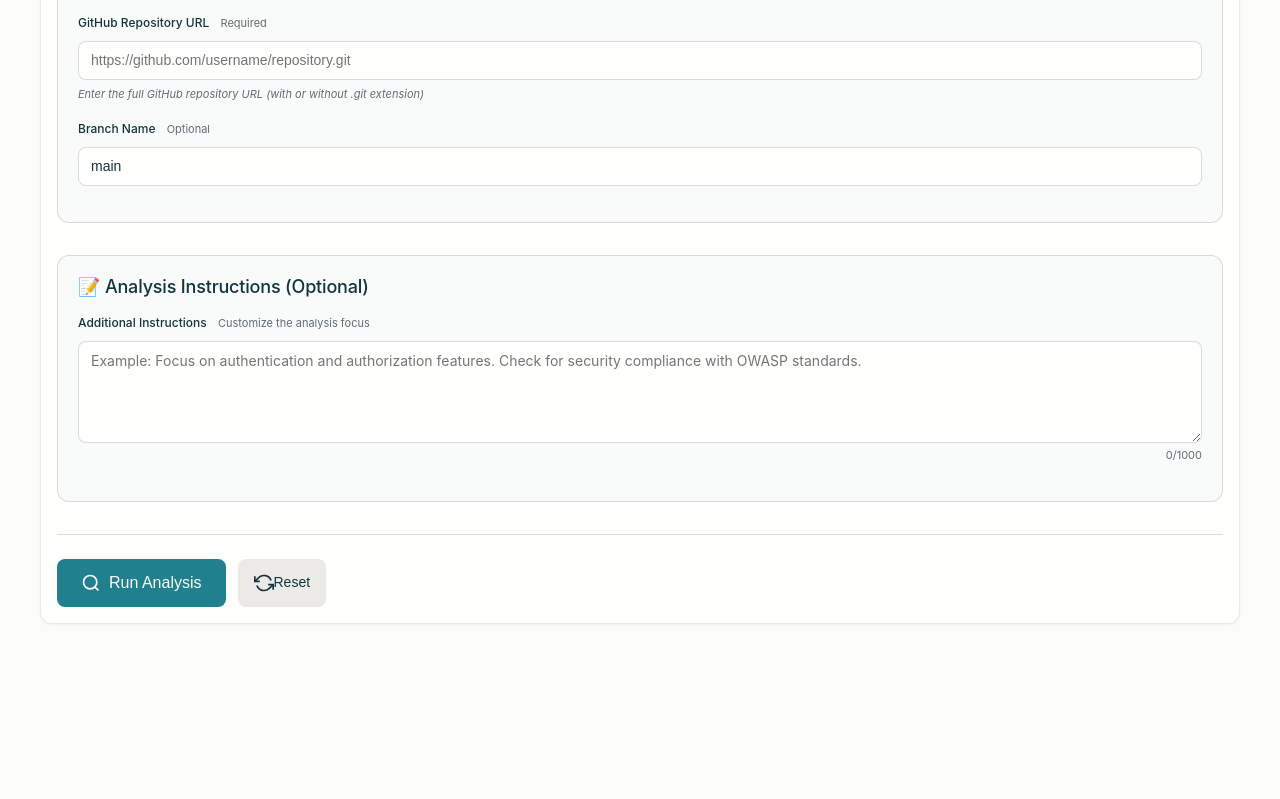
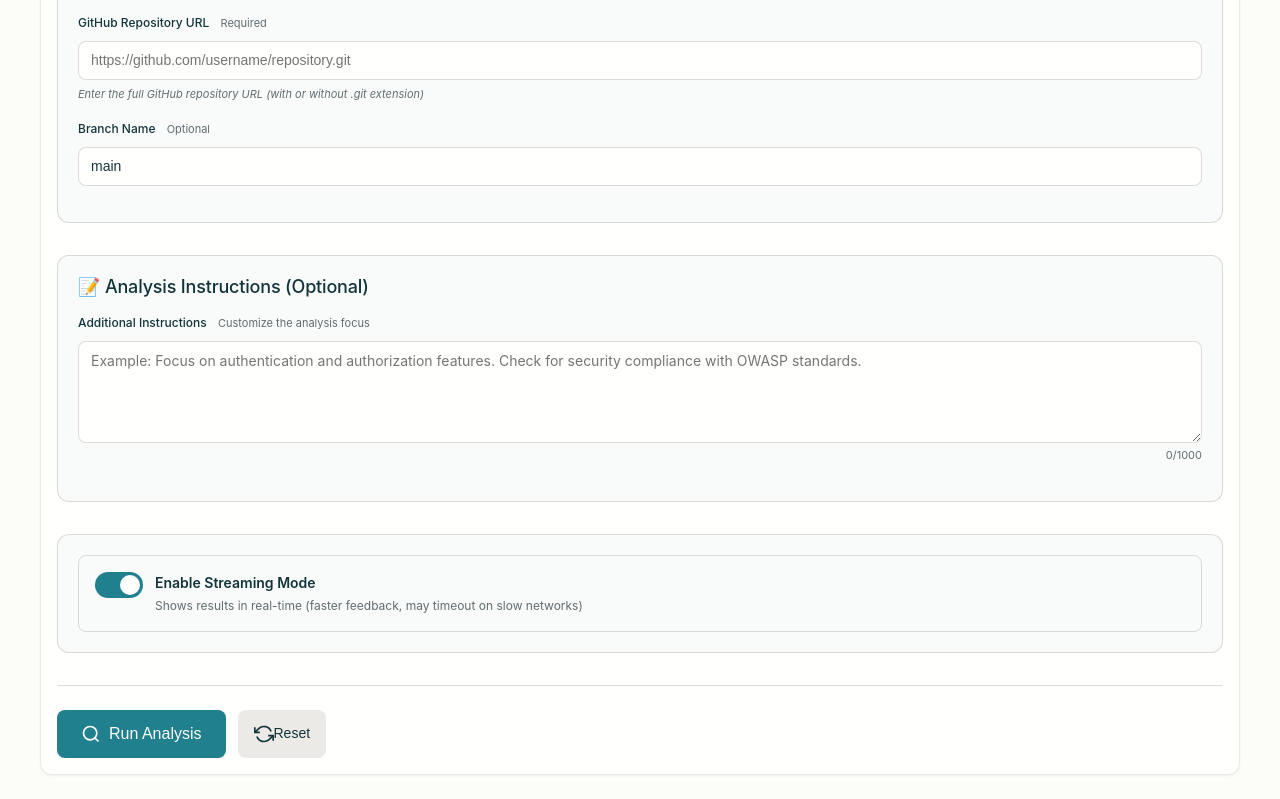
Before and after one commit to Devojha408/requirements-gap-analyzer, a website: page index.html in a window 1280 px wide. Shown: the part 622-1421 px from the top of the page. Before the commit the page ends 1270 px from the top, so only its background shows below. Drawn offline with Linux system fonts and the light colour scheme; no server answers; a web font is replaced by a local one.

Commit message:
fixed streaming

```diff
--- a/app.js
+++ b/app.js
@@ -244,7 +244,13 @@ async function handleAnalyze() {
     const loadingText = document.querySelector('.loading-text');
     const loadingSubtext = document.querySelector('.loading-subtext');
     if (loadingText) loadingText.textContent = 'Analyzing requirements...';
-    if (loadingSubtext) loadingSubtext.textContent = 'Using streaming mode. Results will appear as they are generated...';
+    if (loadingSubtext) {
+      if (USE_STREAMING) {
+        loadingSubtext.textContent = 'Using streaming mode. Results will appear as they are generated...';
+      } else {
+        loadingSubtext.textContent = 'Please wait... This may take up to 10 minutes. Do not close this window.';
+      }
+    }
 
     // Upload file to Langflow if provided
     let filePath = null;
@@ -258,8 +264,10 @@ async function handleAnalyze() {
     const analysisQuery = buildAnalysisQuery(confluenceUrl, githubUrl, branchName, instructions);
     console.log('📝 Analysis query:', analysisQuery);
 
-    // Use streaming for better UX with long-running flows
-    const USE_STREAMING = true;
+    // Get streaming preference from toggle
+    const streamingToggle = document.getElementById('streamingToggle');
+    const USE_STREAMING = streamingToggle ? streamingToggle.checked : true;
+    console.log('📡 Streaming mode:', USE_STREAMING ? 'ENABLED' : 'DISABLED (will wait for complete response)');
 
     // Get flow ID from configuration (loaded from server environment)
     const FLOW_ID = APP_CONFIG.flow_id;
@@ -269,10 +277,16 @@ async function handleAnalyze() {
     }
 
     // Show results section immediately when streaming starts
+    // In non-streaming mode, keep showing loading screen
     if (USE_STREAMING) {
       showSection('results');
       elements.loadingSection.classList.add('hidden');
       // Start monitoring which component is running
+      startMonitoring(FLOW_ID);
+    } else {
+      // Keep loading screen visible
+      showSection('loading');
+      // Still monitor progress
       startMonitoring(FLOW_ID);
     }
 
@@ -290,7 +304,11 @@ async function handleAnalyze() {
 
     setState({ isLoading: false, results: result });
 
+    // Show results section after completion
+    showSection('results');
+
     if (!USE_STREAMING) {
+      // Non-streaming: parse and display the complete result
       displayResults(result);
     } else {
       // In streaming mode, parse the accumulated text to populate gaps/recommendations
--- a/index.html
+++ b/index.html
@@ -128,6 +128,20 @@
           </div>
         </div>
 
+        <!-- Streaming Mode Toggle -->
+        <div class="input-section">
+          <div class="streaming-toggle-wrapper">
+            <label class="toggle-label">
+              <input type="checkbox" id="streamingToggle" checked />
+              <span class="toggle-slider"></span>
+              <span class="toggle-text">
+                <span class="toggle-title">Enable Streaming Mode</span>
+                <span class="toggle-hint">Shows results in real-time (faster feedback, may timeout on slow networks)</span>
+              </span>
+            </label>
+          </div>
+        </div>
+
         <!-- Action Buttons -->
         <div class="action-buttons">
           <button id="analyzeBtn" class="btn btn--primary btn--large">
--- a/style.css
+++ b/style.css
@@ -1856,3 +1856,79 @@ body {
     opacity: 0;
   }
 }
+
+/* Streaming Mode Toggle */
+.streaming-toggle-wrapper {
+  padding: var(--space-16);
+  background: var(--color-bg-secondary);
+  border-radius: var(--radius-base);
+  border: 1px solid var(--color-border);
+}
+
+.toggle-label {
+  display: flex;
+  align-items: flex-start;
+  gap: var(--space-12);
+  cursor: pointer;
+  user-select: none;
+}
+
+.toggle-label input[type="checkbox"] {
+  position: absolute;
+  opacity: 0;
+  width: 0;
+  height: 0;
+}
+
+.toggle-slider {
+  position: relative;
+  display: inline-block;
+  width: 48px;
+  height: 26px;
+  background-color: var(--color-border);
+  border-radius: 26px;
+  transition: background-color 0.3s ease;
+  flex-shrink: 0;
+}
+
+.toggle-slider::before {
+  content: '';
+  position: absolute;
+  width: 20px;
+  height: 20px;
+  left: 3px;
+  top: 3px;
+  background-color: white;
+  border-radius: 50%;
+  transition: transform 0.3s ease;
+}
+
+.toggle-label input[type="checkbox"]:checked + .toggle-slider {
+  background-color: var(--color-primary);
+}
+
+.toggle-label input[type="checkbox"]:checked + .toggle-slider::before {
+  transform: translateX(22px);
+}
+
+.toggle-label input[type="checkbox"]:focus + .toggle-slider {
+  box-shadow: 0 0 0 3px rgba(56, 189, 248, 0.2);
+}
+
+.toggle-text {
+  display: flex;
+  flex-direction: column;
+  gap: var(--space-4);
+}
+
+.toggle-title {
+  font-size: var(--font-size-base);
+  font-weight: 600;
+  color: var(--color-text);
+}
+
+.toggle-hint {
+  font-size: var(--font-size-sm);
+  color: var(--color-text-secondary);
+  line-height: 1.4;
+}
```
Also changed, not shown: server.js (+12 -16 lines).
